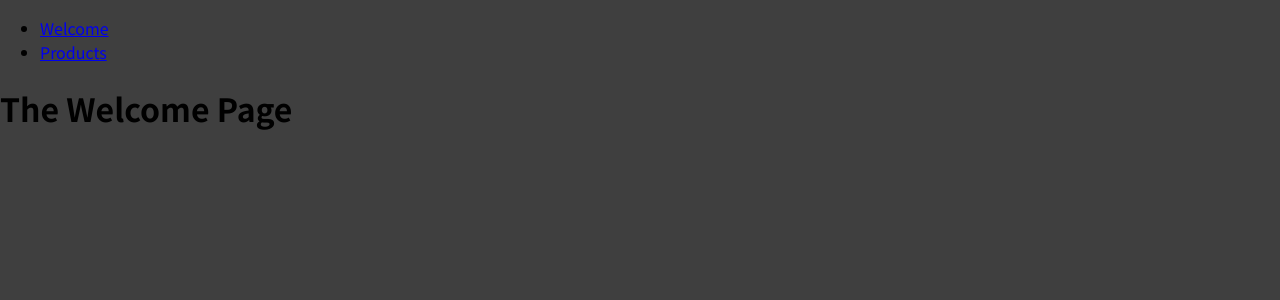
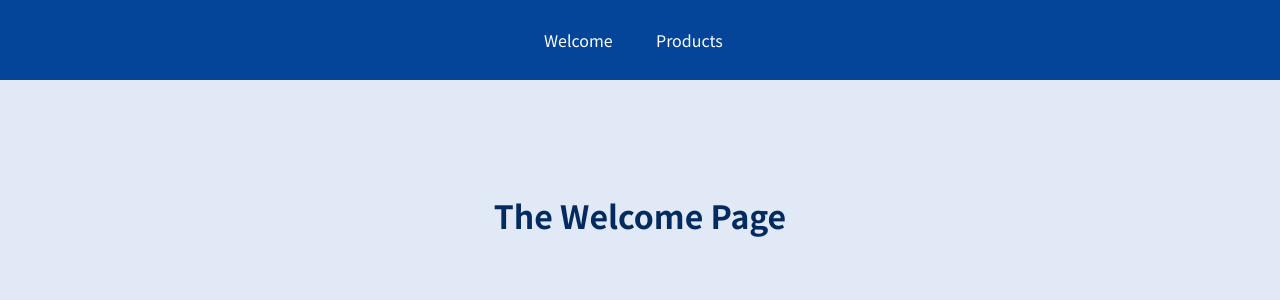
Before and after one commit to mkreive/SpaProject, a React (Create React App) app: page /welcome in a window 1280 px wide. Shown: the top 300 px of the page. Built offline with nearby package versions, Linux system fonts and the light colour scheme.

Commit message:
mainheader.module.css

```diff
--- a/src/components/MainHeader.js
+++ b/src/components/MainHeader.js
@@ -1,8 +1,9 @@
 import { Link } from "react-router-dom";
+import classes from "./MainHeader.module.css";
 
 const MainHeader = () => {
     return (
-        <header>
+        <header className={classes.header}>
             <nav>
                 <ul>
                     <li>
--- /dev/null
+++ b/src/components/MainHeader.module.css
@@ -0,0 +1,38 @@
+.header {
+    width: 100%;
+    height: 5rem;
+    background-color: #044599;
+    padding: 0 10%;
+}
+
+.header nav {
+    height: 100%;
+}
+
+.header ul {
+    height: 100%;
+    list-style: none;
+    display: flex;
+    padding: 0;
+    margin: 0;
+    align-items: center;
+    justify-content: center;
+}
+
+.header li {
+    margin: 0 1rem;
+    width: 5rem;
+}
+
+.header a {
+    color: white;
+    text-decoration: none;
+}
+
+.header a:hover,
+.header a:active,
+.header a.active {
+    color: #95bcf0;
+    padding-bottom: 0.25rem;
+    border-bottom: 4px solid #95bcf0;
+}
--- a/src/index.css
+++ b/src/index.css
@@ -1,14 +1,26 @@
-@import url('https://fonts.googleapis.com/css2?family=Noto+Sans+JP:wght@400;700&display=swap');
+@import url("https://fonts.googleapis.com/css2?family=Noto+Sans+JP:wght@400;700&display=swap");
 
 * {
-  box-sizing: border-box;
+    box-sizing: border-box;
 }
 
 html {
-  font-family: 'Noto Sans JP', sans-serif;
+    font-family: "Noto Sans JP", sans-serif;
 }
 
 body {
-  margin: 0;
-  background-color: #3f3f3f;
+    margin: 0;
+    background-color: #e0e9f5;
 }
+
+main {
+    margin-top: 7rem;
+    text-align: center;
+}
+
+h1,
+h2,
+h3,
+p {
+    color: #042b5f;
+}
```
Also changed, not shown: 1 other file (tests, documents, lock files or other folders).
